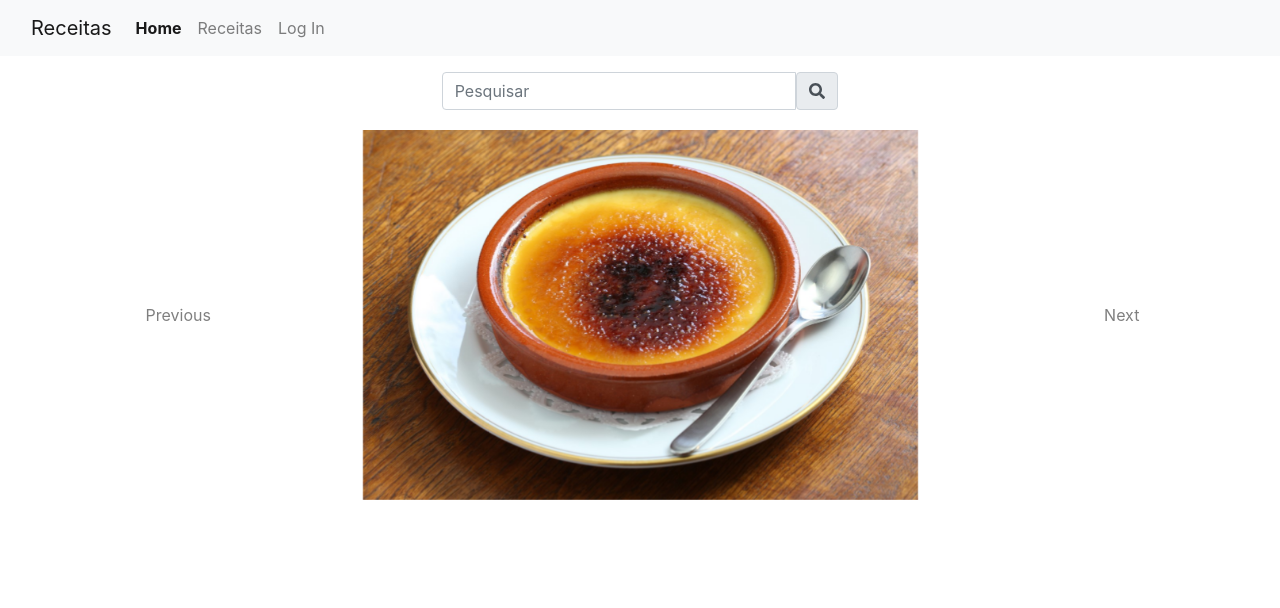
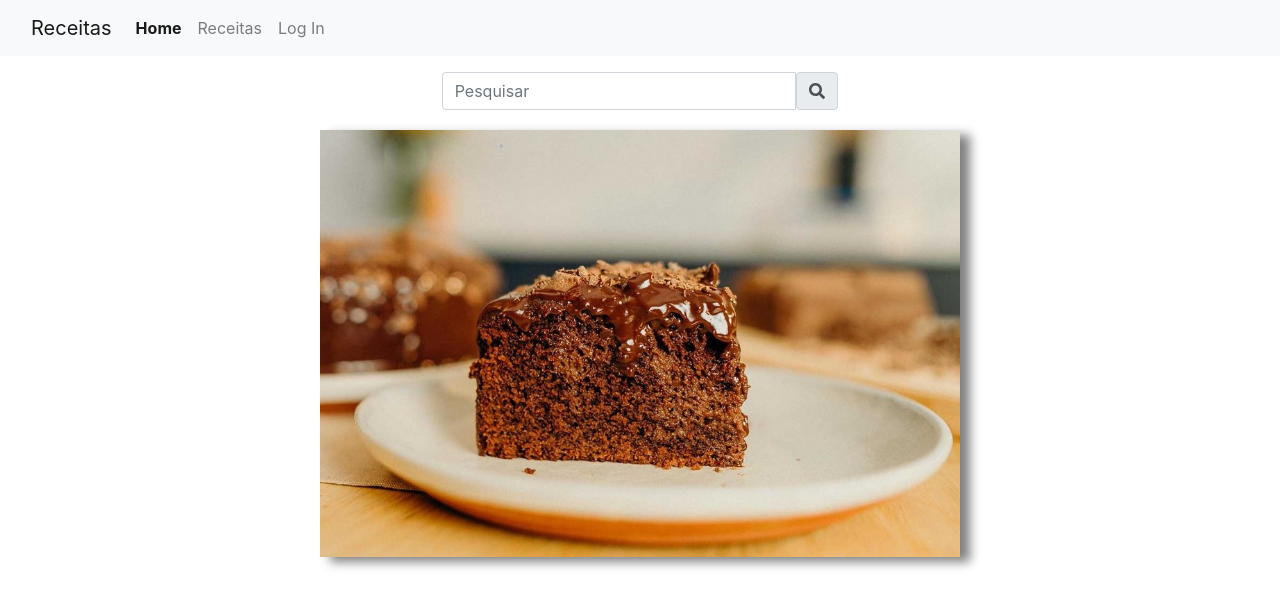
Before and after one commit to Claudia-Vieira/Recipe-Project-Frontend, an Angular app in the folder project-frontend/: page / in a window 1280 px wide. Shown: the top 608 px of the page. Built offline with nearby package versions, Linux system fonts and the light colour scheme.

Commit message:
alteraçao carrossel da pagina inicial

```diff
--- a/project-frontend/src/app/image-gallery/image-gallery.component.css
+++ b/project-frontend/src/app/image-gallery/image-gallery.component.css
@@ -8,8 +8,9 @@ span{
     color:black;
 }
 
-#carouselExampleFade{
+#carouselExampleSlidesOnly{
     margin-top:20px;
     margin-left:auto;
     margin-right:auto;
-}
+    width:50%;
+    box-shadow: 10px 5px 10px grey;}
--- a/project-frontend/src/app/image-gallery/image-gallery.component.html
+++ b/project-frontend/src/app/image-gallery/image-gallery.component.html
@@ -1,23 +1,13 @@
-<div class="container">
-<div id="carouselExampleFade" class="carousel slide carousel-fade" data-bs-ride="carousel">
+<div id="carouselExampleSlidesOnly" class="carousel slide" data-ride="carousel">
   <div class="carousel-inner">
     <div class="carousel-item active">
-        <img [src]=imageOneUrl class="d-block " alt="image one">
+      <img class="d-block w-100" [src]=imageOneUrl alt="Leite Creme">
     </div>
     <div class="carousel-item">
-        <img [src]=imageTwoUrl class="d-block " alt="image two">
+      <img class="d-block w-100" [src]=imageTwoUrl alt="Second slide">
     </div>
     <div class="carousel-item">
-        <img [src]=imageThreeUrl class="d-block " alt="image three">
+      <img class="d-block w-100" [src]=imageThreeUrl alt="Third slide">
     </div>
   </div>
-    <button class="carousel-control-prev" type="button" data-bs-target="#carouselExampleFade" data-bs-slide="prev">
-      <span class="carousel-control-prev-icon" aria-hidden="true"></span>
-      <span class="visually-hidden">Previous</span>
-    </button>
-    <button class="carousel-control-next" type="button" data-bs-target="#carouselExampleFade" data-bs-slide="next">
-      <span class="carousel-control-next-icon" aria-hidden="true"></span>
-      <span class="visually-hidden">Next</span>
-    </button>
 </div>
-  </div>
```
Lines whose indentation alone changed are shown as unchanged.
